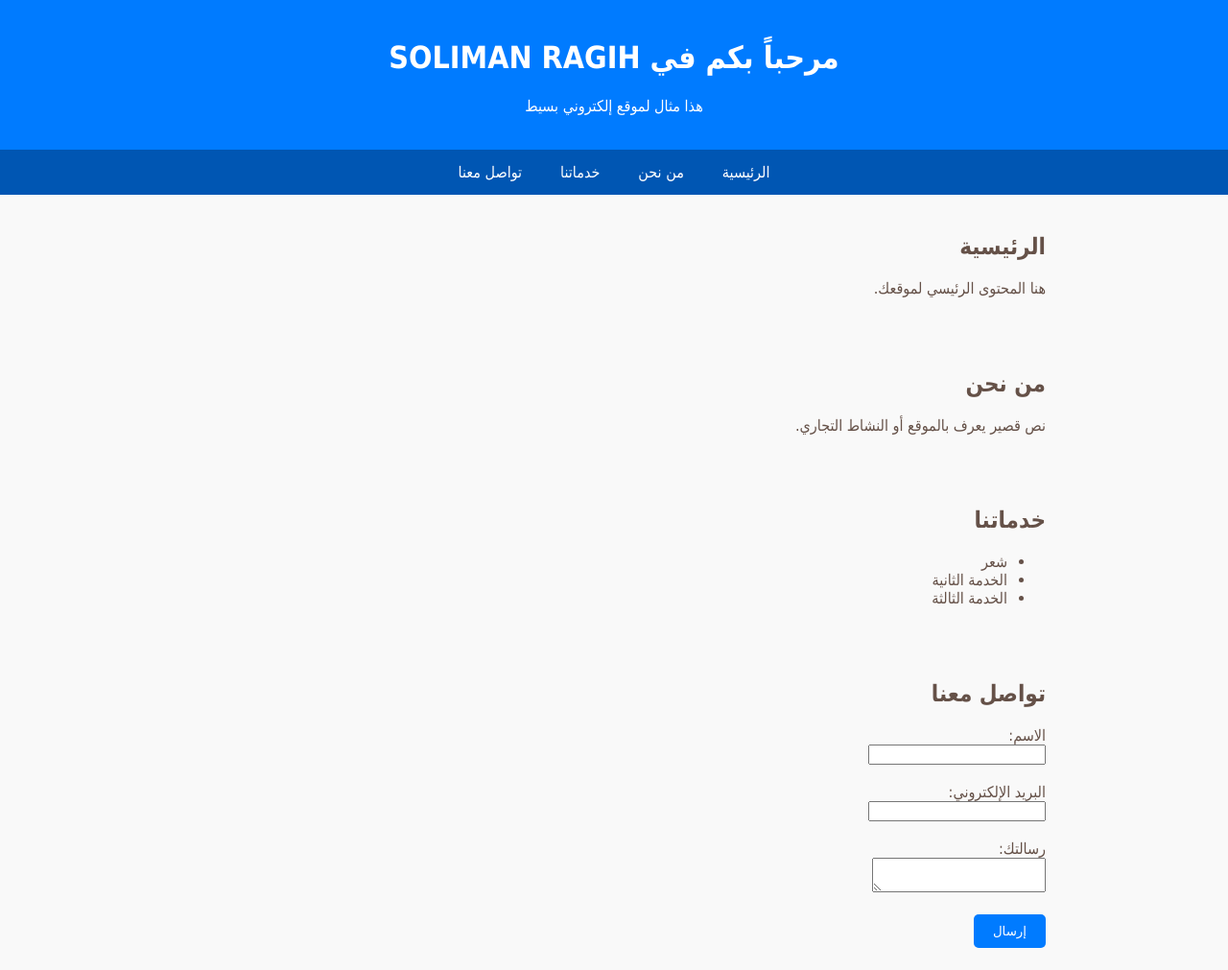
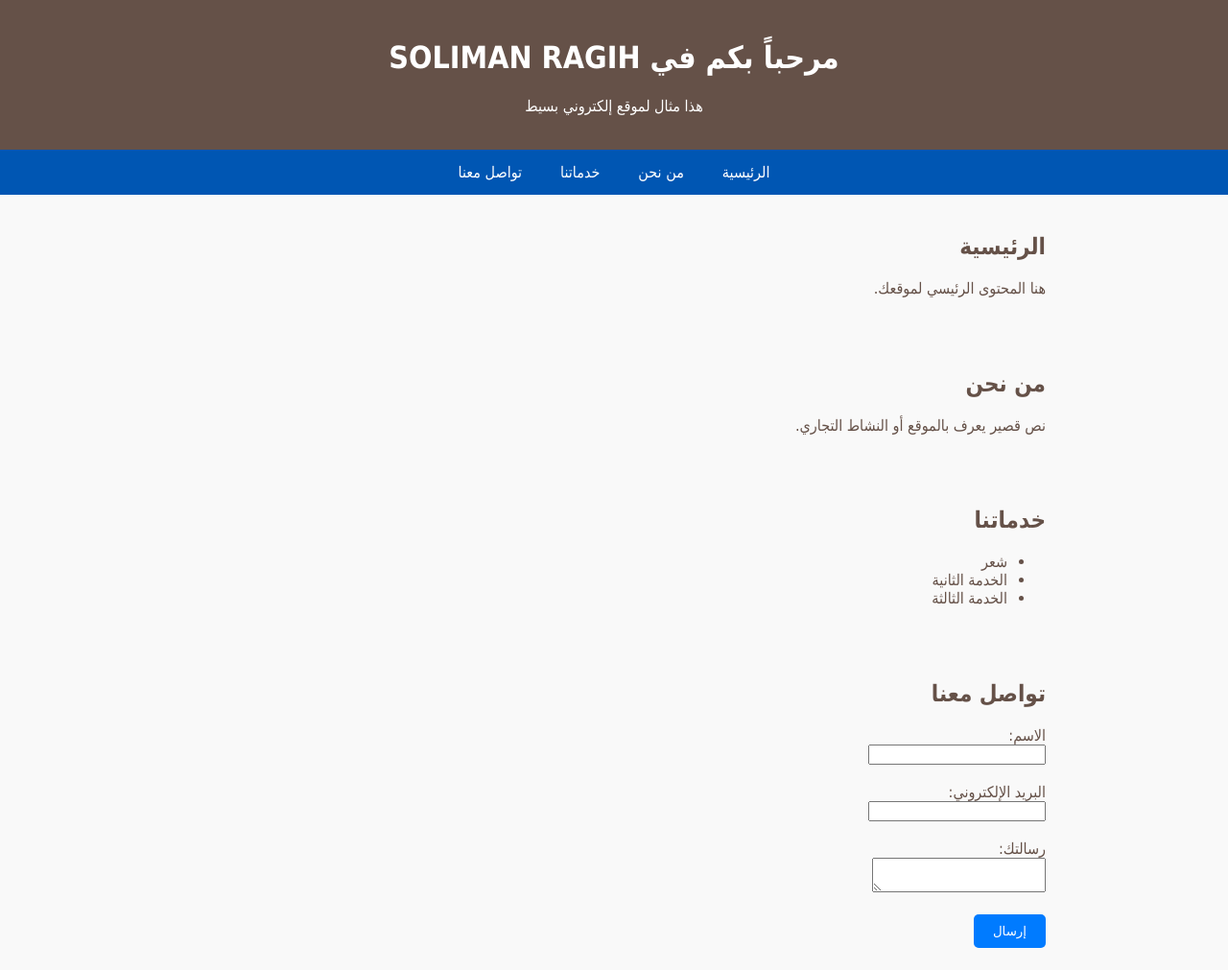
Before and after one commit to solymanragih1996-max/my-website, a plain HTML site: page index.html in a window 1280 px wide. Shown: the top 1011 px of the page at 96% size. Drawn offline with Linux system fonts and the light colour scheme.

Commit message:
Update index.html
تغيير لون الراس

```diff
--- a/index.html
+++ b/index.html
@@ -13,7 +13,7 @@
       color: #655148;
     }
     header {
-      background: #007bff;
+      background: #655148;
       color: #fff;
       padding: 20px;
       text-align: center;
```
